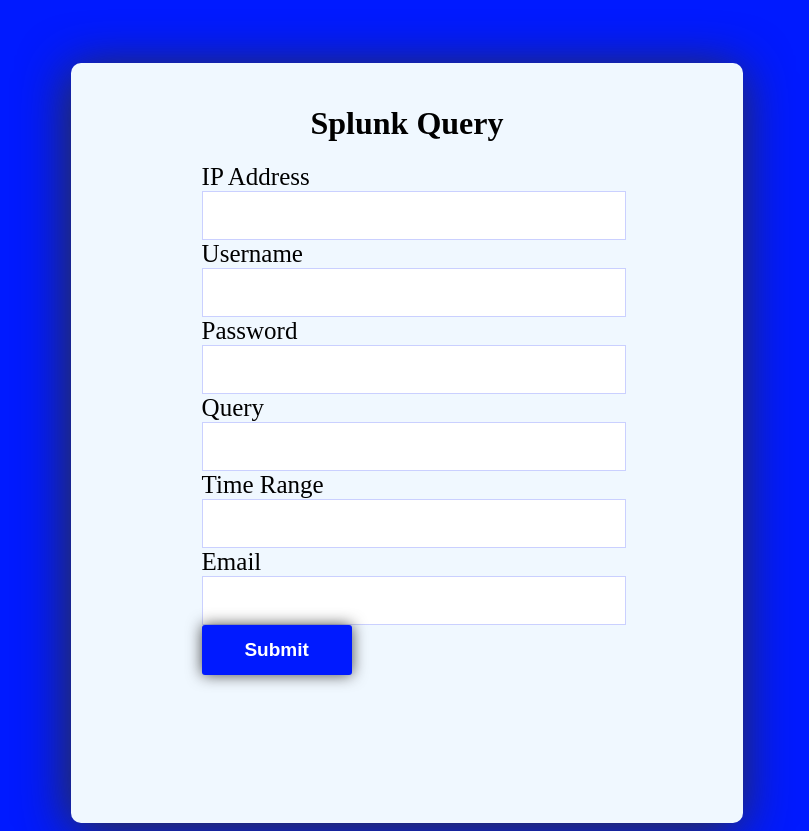
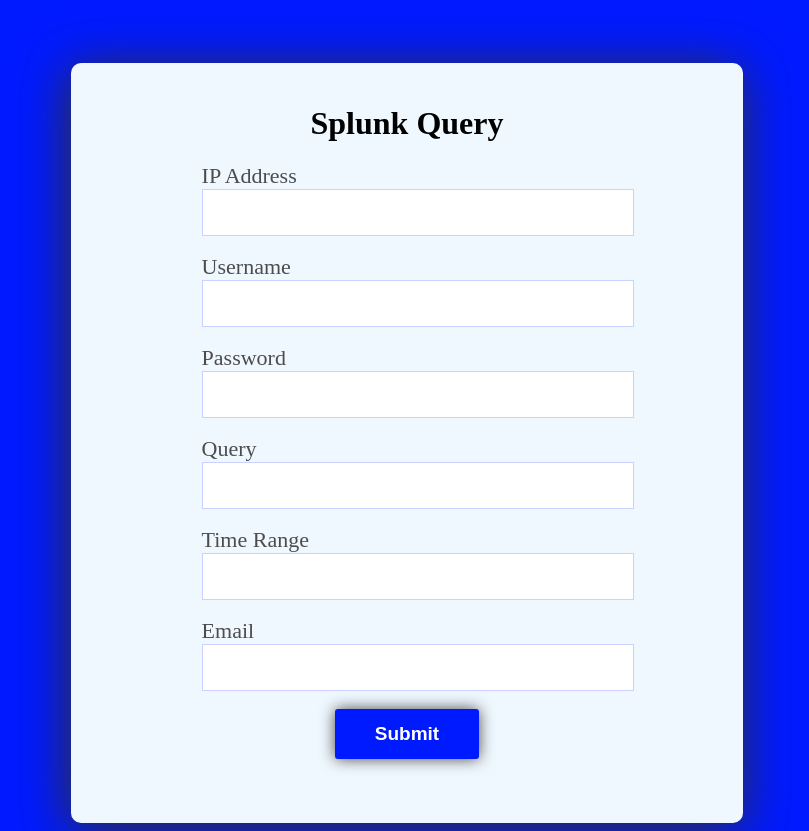
Before and after one commit to imKarthikeyanK/splunk-query, a Flask app: page / in a window 1280 px wide. Shown: the whole page, without its empty margins (233-1042 px from the left). Run offline with Flask 2, Linux system fonts and the light colour scheme.

Commit message:
changed form design

```diff
--- a/static/style.css
+++ b/static/style.css
@@ -23,12 +23,17 @@ body {
 }
 
 label {
-    font-size: 25px;
+    font-size: 22px;
+    color: #4c4c4c;
+}
+
+.btnDiv{
+    text-align: center;
 }
 
 button {
     height: 50px;
-    width: 150px;
+    width: 35%;
     background-color: #001aff;
     color: white;
     font-weight: 600;
@@ -47,6 +52,6 @@ input {
     height: 35px;
     width: 100%;
     font-size: 20px;
-    padding: 6px;
+    padding: 5px 10px;
     border: 1px solid #cad0ff;
 }
--- a/templates/index.htm
+++ b/templates/index.htm
@@ -16,18 +16,20 @@
         <div class="formDiv">
             <form action="/splunk" method="POST">
                 <label for="ip">IP Address</label><br>
-                <input type="number" id="ip" name="ip" /><br>
+                <input type="number" id="ip" name="ip" required placeholder="" /><br><br>
                 <label for="username">Username</label><br>
-                <input type="text" id="username" name="username" /><br>
+                <input type="text" id="username" name="username" required /><br><br>
                 <label for="password" id="password">Password</label><br>
-                <input type="password" id="password" name="password" /><br>
+                <input type="password" id="password" name="password" required /><br><br>
                 <label for="query" id="query">Query</label><br>
-                <input type="text" id="query" name="query" /><br>
+                <input type="text" id="query" name="query" required /><br><br>
                 <label for="range" id="range">Time Range</label><br>
-                <input type="text" id="range" name="query" /><br>
+                <input type="text" id="range" name="query" /><br><br>
                 <label for="email" id="email">Email</label><br>
-                <input type="email" id="email" name="email" /><br>
-                <button type="submit">Submit</button>
+                <input type="email" id="email" name="email" /><br><br>
+                <div class="btnDiv">
+                    <button type="submit">Submit</button>
+                </div>
             </form>
         </div>
     </div>
```
